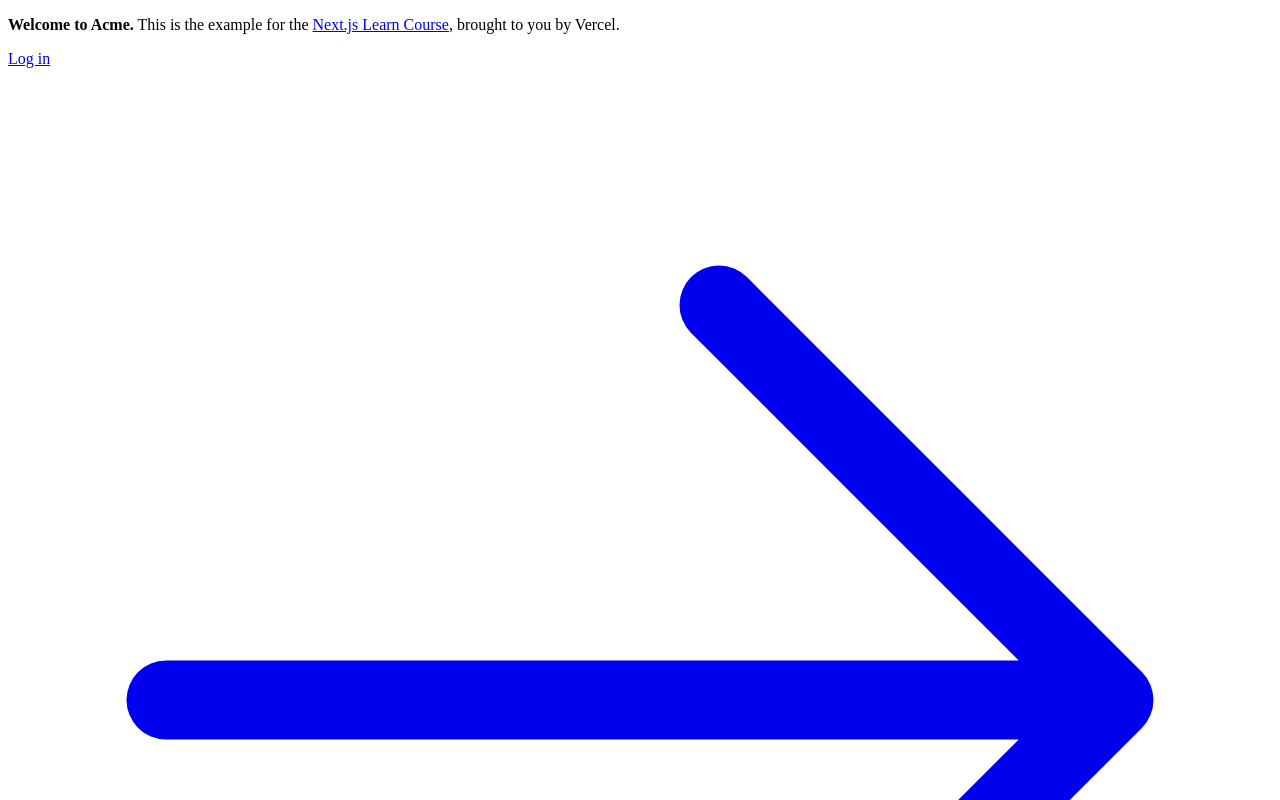
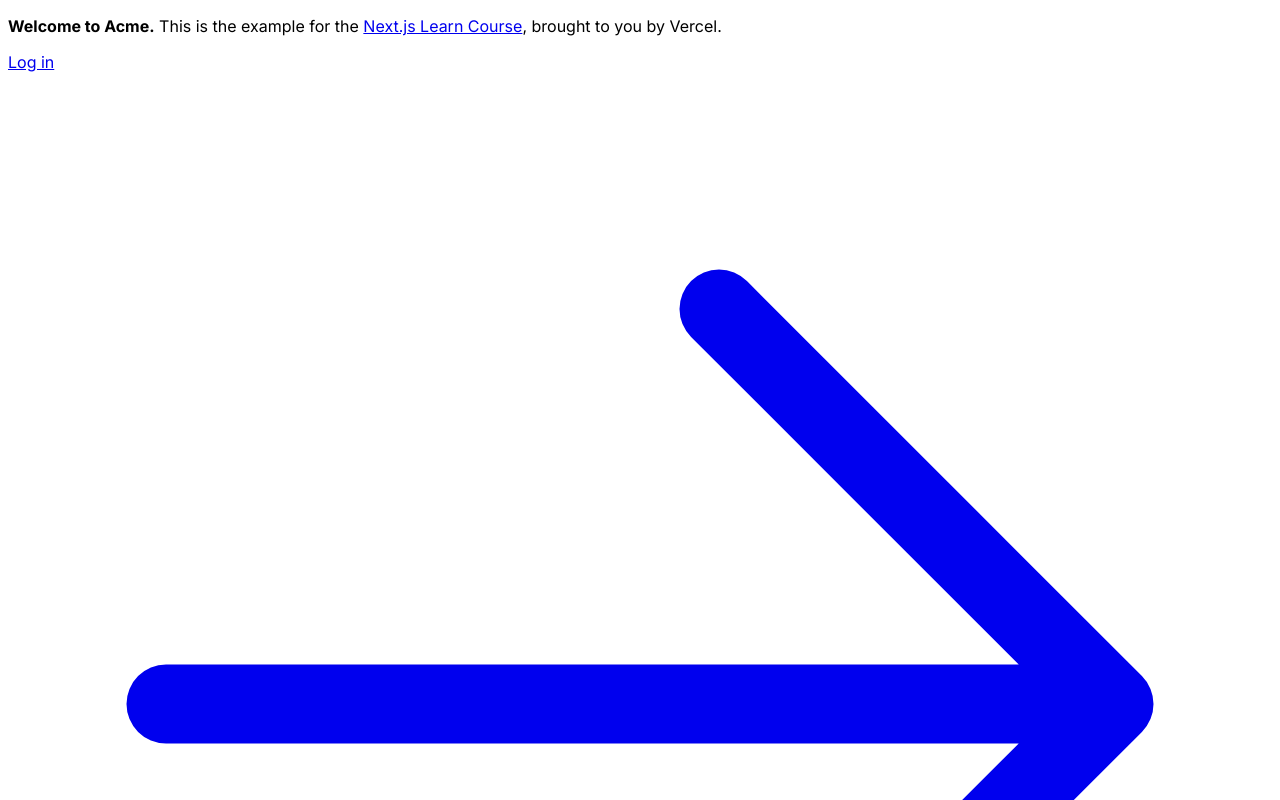
Before and after one commit to tksuns12/nextjs-dashboard, a Next.js app: page / in a window 1280 px wide. Shown: the top 800 px of the page. Built offline with nearby package versions, Linux system fonts and the light colour scheme.

Commit message:
chap3 add font

```diff
--- a/app/layout.tsx
+++ b/app/layout.tsx
@@ -1,3 +1,5 @@
+import { inter } from './ui/fonts';
+
 export default function RootLayout({
   children,
 }: {
@@ -5,7 +7,7 @@
 }) {
   return (
     <html lang="en">
-      <body>{children}</body>
+      <body className={`${inter.className} antialiased`}>{children}</body>
     </html>
   );
 }
--- /dev/null
+++ b/app/ui/fonts.ts
@@ -0,0 +1,3 @@
+import { Inter } from 'next/font/google';
+
+export const inter = Inter({ subsets: ['latin'] });
```
